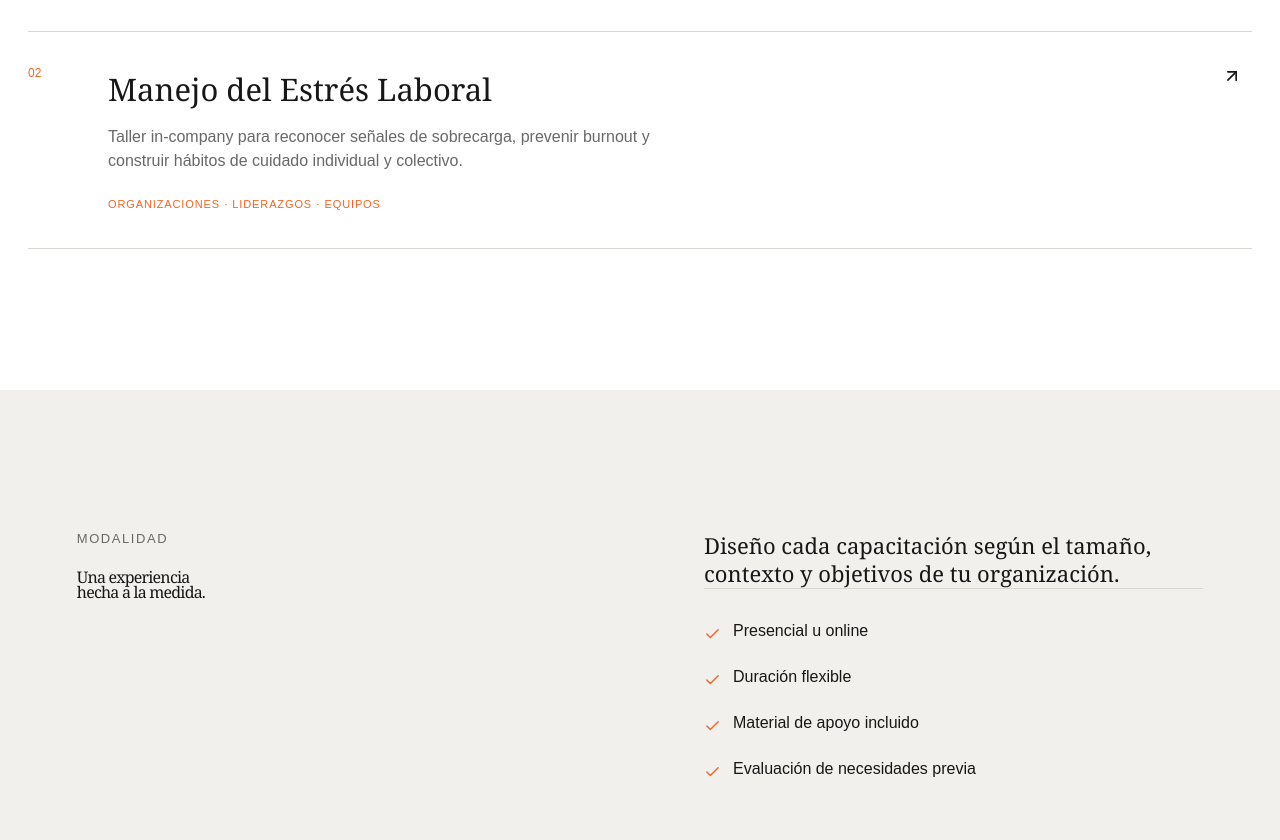
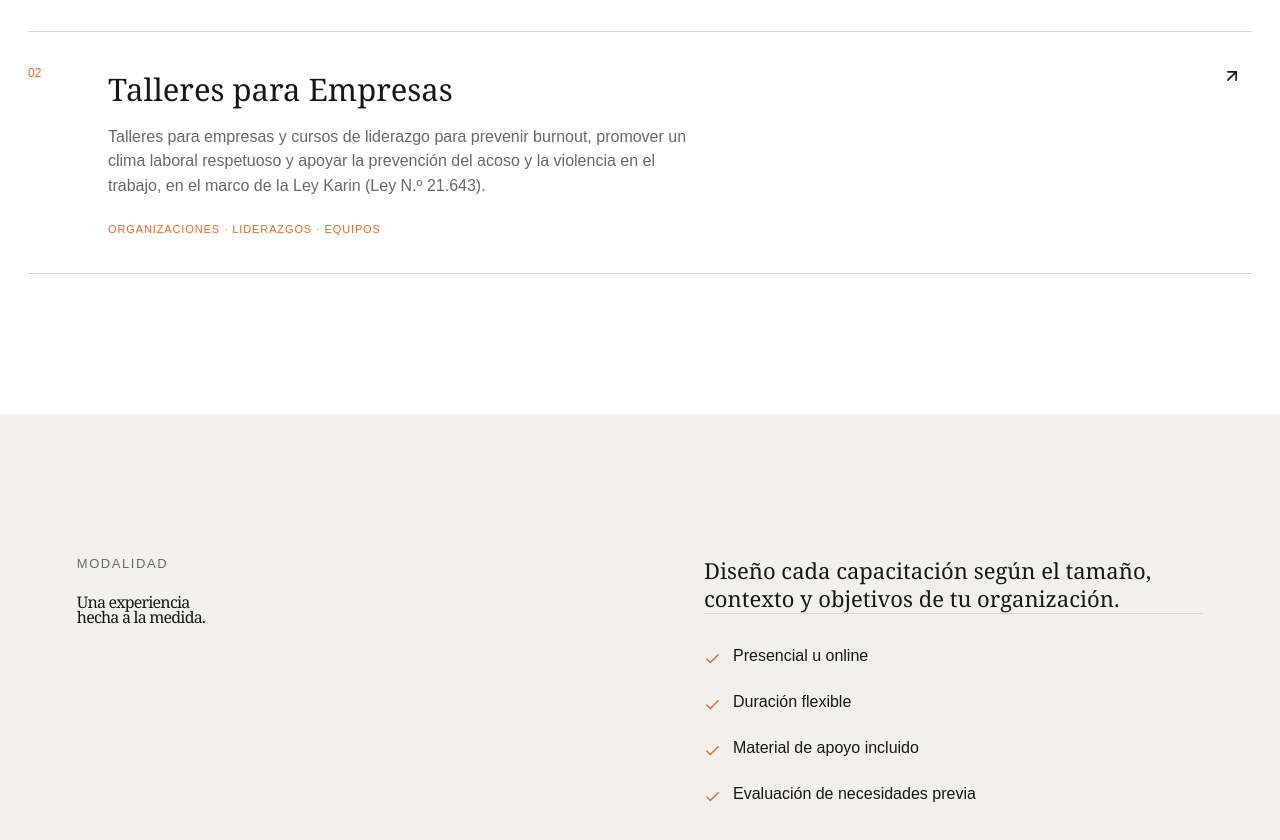
Before and after one commit to psicologopablouribe-lab/psicologopablouribe.com, a plain HTML site: page capacitaciones.html in a window 1280 px wide. Shown: the part 1352-2192 px from the top of the page. Drawn offline with nearby package versions, Linux system fonts and the light colour scheme.

Commit message:
Actualiza talleres para empresas
Co-authored-by: Copilot <223556219+Copilot@users.noreply.github.com>

```diff
--- a/capacitaciones.html
+++ b/capacitaciones.html
@@ -2,14 +2,14 @@
 <html lang="es">
 <head>
   <meta charset="UTF-8"><meta name="viewport" content="width=device-width, initial-scale=1.0">
-  <title>Capacitaciones | Pablo Uribe Bissotto</title><meta name="description" content="Capacitaciones de salud mental, primeros auxilios psicológicos y manejo del estrés laboral.">
+  <title>Capacitaciones | Pablo Uribe Bissotto</title><meta name="description" content="Capacitaciones para empresas, primeros auxilios psicológicos y talleres en el marco de la Ley Karin (Ley N.º 21.643).">
   <script src="https://cdn.tailwindcss.com"></script><script src="https://unpkg.com/lucide@latest"></script><link rel="stylesheet" href="style.css">
 </head>
 <body class="site-page">
   <header class="site-header"><nav class="site-nav"><a href="index.html" class="brand"><span class="brand-mark">PU</span><span>Pablo Uribe Bissotto</span></a><div class="nav-links"><a href="atencion.html">Atención a Clientes</a><a class="active" href="capacitaciones.html">Capacitaciones</a><a href="certificados.html">Certificados</a><a href="contacto.html">Contacto</a></div><a href="contacto.html" class="nav-cta">Solicitar propuesta <i data-lucide="arrow-up-right"></i></a></nav></header>
   <main>
     <section class="page-hero page-hero-split"><div><p class="eyebrow">02 · Capacitaciones</p><h1>Equipos que<br><em>cuidan mejor.</em></h1><p class="hero-copy">Formación práctica para organizaciones que quieren responder con criterio y humanidad frente a los desafíos de la salud mental.</p><a href="contacto.html" class="button button-orange">Solicitar propuesta <i data-lucide="arrow-up-right"></i></a></div><div class="hero-image"><img src="https://images.unsplash.com/photo-1521791136064-7986c2920216?w=1000&q=85&auto=format&fit=crop" alt="Equipo colaborando en una reunión"></div></section>
-    <section class="content-section"><div class="section-intro"><p class="eyebrow">Programas disponibles</p><h2>Contenido claro, aplicable<br>y adaptado a tu equipo.</h2></div><div class="training-list"><article class="training-card"><div class="training-number">01</div><div><h3>Primeros Auxilios Psicológicos</h3><p>Capacitación para equipos de salud, educación y emergencias. Entrega herramientas para contener, escuchar y orientar durante una situación crítica.</p><span>Salud · Educación · Emergencias</span></div><i data-lucide="arrow-up-right"></i></article><article class="training-card"><div class="training-number">02</div><div><h3>Manejo del Estrés Laboral</h3><p>Taller in-company para reconocer señales de sobrecarga, prevenir burnout y construir hábitos de cuidado individual y colectivo.</p><span>Organizaciones · Liderazgos · Equipos</span></div><i data-lucide="arrow-up-right"></i></article></div></section>
+    <section class="content-section"><div class="section-intro"><p class="eyebrow">Programas disponibles</p><h2>Contenido claro, aplicable<br>y adaptado a tu equipo.</h2></div><div class="training-list"><article class="training-card"><div class="training-number">01</div><div><h3>Primeros Auxilios Psicológicos</h3><p>Capacitación para equipos de salud, educación y emergencias. Entrega herramientas para contener, escuchar y orientar durante una situación crítica.</p><span>Salud · Educación · Emergencias</span></div><i data-lucide="arrow-up-right"></i></article><article class="training-card"><div class="training-number">02</div><div><h3>Talleres para Empresas</h3><p>Talleres para empresas y cursos de liderazgo para prevenir burnout, promover un clima laboral respetuoso y apoyar la prevención del acoso y la violencia en el trabajo, en el marco de la Ley Karin (Ley N.º 21.643).</p><span>Organizaciones · Liderazgos · Equipos</span></div><i data-lucide="arrow-up-right"></i></article></div></section>
     <section class="details-section"><div><p class="eyebrow">Modalidad</p><h2>Una experiencia<br>hecha a la medida.</h2></div><div class="detail-copy"><p>Diseño cada capacitación según el tamaño, contexto y objetivos de tu organización.</p><ul><li><i data-lucide="check"></i> Presencial u online</li><li><i data-lucide="check"></i> Duración flexible</li><li><i data-lucide="check"></i> Material de apoyo incluido</li><li><i data-lucide="check"></i> Evaluación de necesidades previa</li></ul></div></section>
     <section class="closing-band"><p>Conversemos sobre lo que tu equipo necesita.</p><a href="contacto.html" class="button button-dark">Contactar <i data-lucide="arrow-up-right"></i></a></section>
   </main>
```
Also changed, not shown: index.html (+1 -1 lines).
